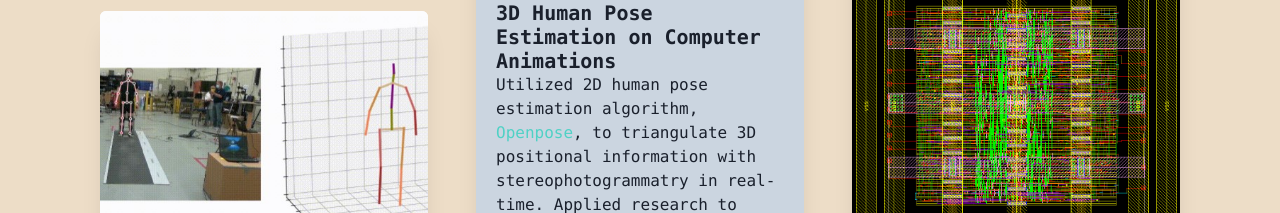
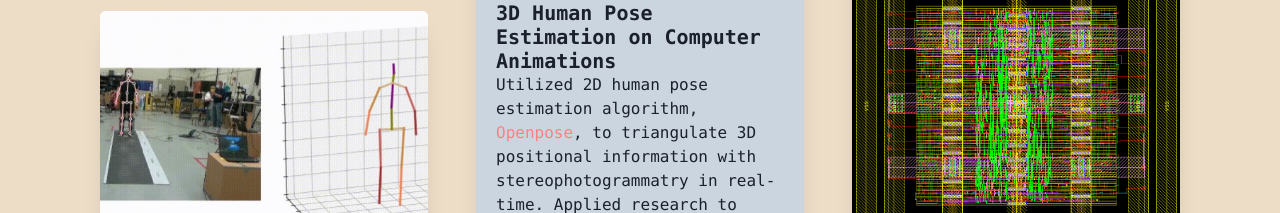
Before and after one commit to amaan4152/amaan4152-portfolio, a Next.js app: page / in a window 1280 px wide. Shown: the part 980-1193 px from the top of the page. Built offline with nearby package versions, Linux system fonts and the light colour scheme.

Commit message:
webpage v2

```diff
--- a/pages/index.js
+++ b/pages/index.js
@@ -102,7 +102,7 @@ export default function Home() {
                 img="RepresentativeImage.jpg"
                 imgAlt="Computer Animation Research Poster Pic"
               >
-                Utilized 2D human pose estimation algorithm, <Link color="teal.300" href="https://github.com/CMU-Perceptual-Computing-Lab/openpose">Openpose</Link>, to triangulate 3D positional information with stereophotogrammatry in real-time. Applied research to computer animations to work on low-cost alternative to body tracking using 2 RGB cameras.
+                Utilized 2D human pose estimation algorithm, <Link color="red.300" href="https://github.com/CMU-Perceptual-Computing-Lab/openpose">Openpose</Link>, to triangulate 3D positional information with stereophotogrammatry in real-time. Applied research to computer animations to work on low-cost alternative to body tracking using 2 RGB cameras.
               </ProjectCard>
               <ProjectCard
                 href="https://github.com/amaan4152/ECE472-DeepLearning"
```
